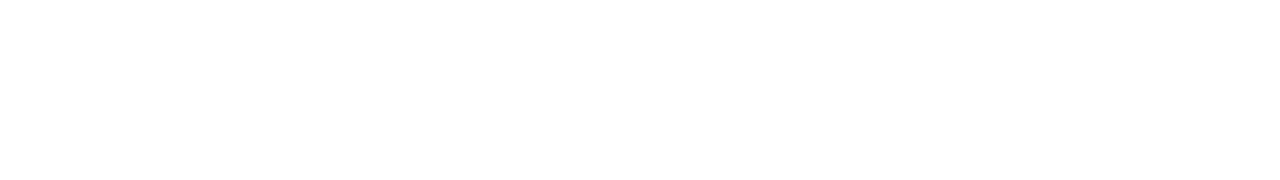
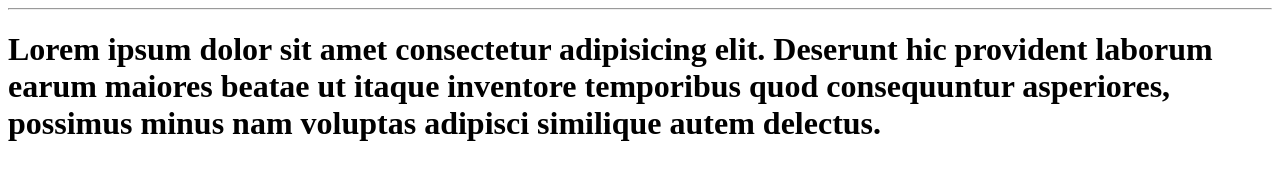
Before and after one commit to eyadm8856/lect.2, a plain HTML site: page index.html in a window 1280 px wide. Drawn offline with Linux system fonts and the light colour scheme.

```diff
--- a/index.html
+++ b/index.html
@@ -6,6 +6,11 @@
     <title>Document</title>
 </head>
 <body>
+    <hr>
+    <h1>Lorem ipsum dolor sit amet consectetur adipisicing elit.
+         Deserunt hic provident laborum earum maiores beatae ut itaque inventore temporibus quod consequuntur asperiores,
+          possimus minus nam voluptas adipisci similique autem delectus.</h1>
+
 
 </body>
 </html>
```
